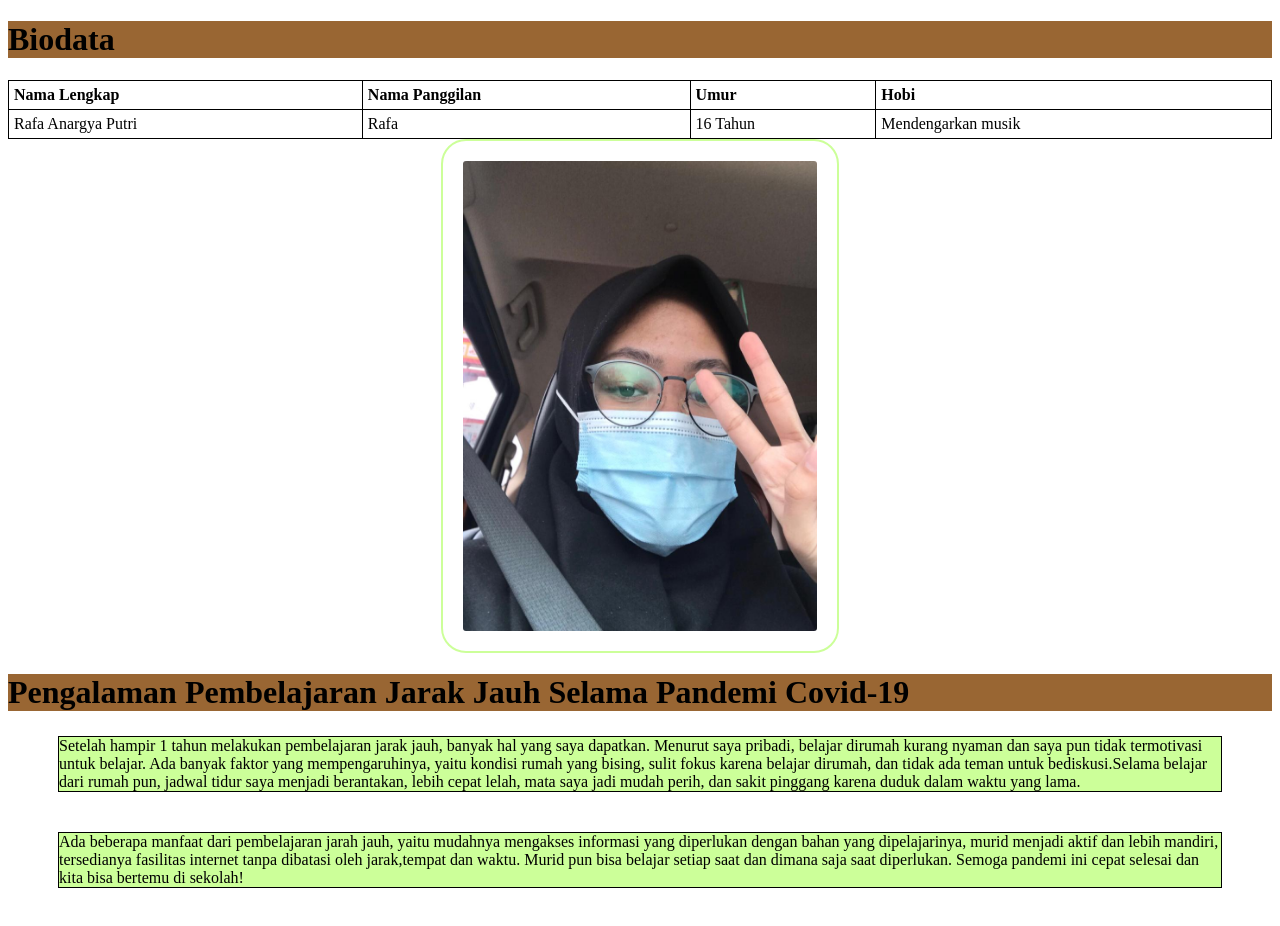
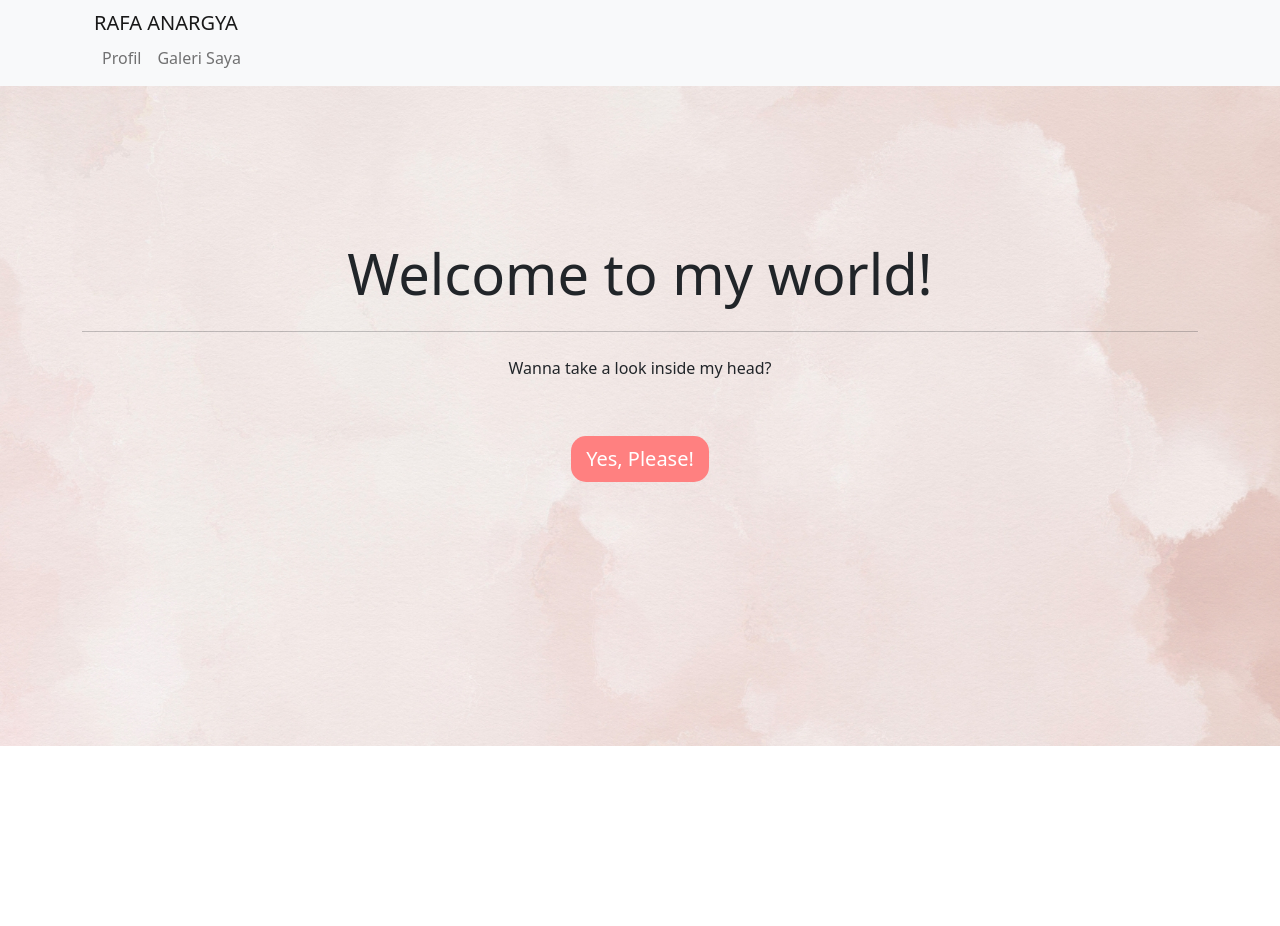
Before and after one commit to rafaanargya/rafaanargya.github.io, a plain HTML site: page index.html in a window 1280 px wide. Shown: the top 926 px of the page. Drawn offline with nearby package versions, Linux system fonts and the light colour scheme.

Commit message:
Add files via upload

```diff
--- a/index.html
+++ b/index.html
@@ -1,84 +1,64 @@
-<!DOCTYPE html>
-<html>
-<head>
-	<title>Rafa Anargya Putri</title>
-<style>
-table, th, td {
-  border: 1px solid black;
-  border-collapse: collapse;
-}
-th, td {
-  padding: 5px;
-}
-th {
-  text-align: left;
-}
-</style>
-</head>
-<body>
+<!doctype html>
+<html lang="en">
+  <head>
+    <!-- Required meta tags -->
+    <meta charset="utf-8">
+    <meta name="viewport" content="width=device-width, initial-scale=1">
 
-<h1 style="background-color:#996633;">Biodata</h1>
-<table style="width:100%">
-  <tr>
-    <th>Nama Lengkap</th>
-    <th>Nama Panggilan</th>
-    <th>Umur</th>
-    <th>Hobi</th>
-  </tr>
-  <tr>
-    <td>Rafa Anargya Putri</td>
-    <td>Rafa</td>
-    <td>16 Tahun</td>
-    <td>Mendengarkan musik</td>
-  </tr>
-</table>
+    <!-- Bootstrap CSS -->
+    <link href="https://cdn.jsdelivr.net/npm/bootstrap@5.0.1/dist/css/bootstrap.min.css" rel="stylesheet" integrity="sha384-+0n0xVW2eSR5OomGNYDnhzAbDsOXxcvSN1TPprVMTNDbiYZCxYbOOl7+AMvyTG2x" crossorigin="anonymous">
 
-<style>
+    <link rel="stylesheet" type="text/css" href="style.css">
 
-  #rcorners2 {
-  border-radius: 25px;
-  border: 2px solid #ccff99;
-  padding: 20px;
-  width: 200px;
-  height: 150px;
-}
-img {
-  display: block;
-  margin-left: auto;
-  margin-right: auto;
-}
-</style>
+    <title>Hello, world!</title>
+  </head>
+  <body id="page-top">
 
-<img src="Rafa-Anargya.jpeg" alt="Rafa-Anargya" id="rcorners2" style="width:354px;height:470px;">
+        <nav class="navbar navbar-expand-lg navbar-light bg-light fixed-top" id="mainNav">
+          <div class="container">
+      <div class="container-fluid">
+        <a class="navbar-brand" href="#page-top">RAFA ANARGYA</a>
+        <button class="navbar-toggler navbar-toggler-right" type="button" data-bs-toggle="collapse" data-bs-target="#navbarNav" aria-controls="navbarNav" aria-expanded="false" aria-label="Toggle navigation">
+          <span class="navbar-toggler-icon"></span>
+        </button>
+        <div class="collapse navbar-collapse" id="navbarNav">
+          <ul class="navbar-nav ml-auto">
+            <li class="nav-item active">
+              <a class="nav-link js-scroll-trigger" href="profil.html">Profil</a>
+            </li>
+            <li class="nav-item">
+              <a class="nav-link js-scroll-trigger" href="fotogaleri.html">Galeri Saya</a>
+            </li>
 
 
-<style>
-div {
-  border: 1px solid black;
-  margin-top:25px;
-  margin-bottom: 40px;
-  margin-right: 50px;
-  margin-left: 50px;
-  background-color: #ccff99;
-}
-</style>
+          </ul>
+        </div>
+        </div>
+      </nav>
 
-<h1 style="background-color:#996633;">Pengalaman Pembelajaran Jarak Jauh Selama Pandemi Covid-19</h1>
+      <br><br><br><br>
 
-<div>Setelah hampir 1 tahun melakukan pembelajaran jarak jauh, banyak hal yang saya dapatkan. Menurut saya pribadi, belajar dirumah kurang nyaman dan saya pun tidak termotivasi untuk belajar. Ada banyak faktor yang mempengaruhinya, yaitu kondisi rumah yang bising, sulit fokus karena belajar dirumah, dan tidak ada teman untuk bediskusi.Selama belajar dari rumah pun, jadwal tidur saya menjadi berantakan, lebih cepat lelah, mata saya jadi mudah perih, dan sakit pinggang karena duduk dalam waktu yang lama.</div>
+      <div class="jumbotron jumbotron-fluid">
+      <div class="container">
+        <br><br><br><br><br><br><br><br><br><br><br>
+        <h1 class="display-4">Welcome to my world!</h1>
+        <hr class="my-4">
+        <p> Wanna take a look inside my head? </p>
+        <a class="btn btn-primary btn-lg" href="#" role="button">Yes, Please!</a>
+        </div>
+      </div>
 
-<style>
-div {
-  border: 1px solid black;
-  margin-top:25px;
-  margin-bottom: 40px;
-  margin-right: 50px;
-  margin-left: 50px;
-  background-color: #ccff99;
-}
-</style>
+    <br><br><br><br><br><br><br><br><br><br><br><br><br><br><br><br><br><br><br><br><br><br><br><br><br><br><br><br><br><br><br><br><br><br><br><br><br><br><br><br><br><br><br><br><br><br><br><br><br><br><br><br><br><br><br><br><br><br><br><br><br><br><br><br><br><br><br><br><br><br><br><br><br><br><br><br><br><br><br><br><br><br><br><br><br><br><br><br><br><br><br><br><br><br><br><br><br><br><br><br><br><br><br><br><br><br><br><br><br><br><br><br><br><br><br><br><br><br><br><br><br><br><br><br><br><br><br><br><br><br><br><br><br><br><br><br><br><br><br>
 
-<div>Ada beberapa manfaat dari pembelajaran jarah jauh, yaitu mudahnya mengakses informasi yang diperlukan dengan bahan yang dipelajarinya, murid menjadi aktif dan lebih mandiri, tersedianya fasilitas internet tanpa dibatasi oleh jarak,tempat dan waktu. Murid pun bisa belajar setiap saat dan dimana saja saat diperlukan. Semoga pandemi ini cepat selesai dan kita bisa bertemu di sekolah!</div>
+    <!-- Optional JavaScript; choose one of the two! -->
 
-</body>
+    <!-- Option 1: Bootstrap Bundle with Popper -->
+    <script src="https://cdn.jsdelivr.net/npm/bootstrap@5.0.1/dist/js/bootstrap.bundle.min.js" integrity="sha384-gtEjrD/SeCtmISkJkNUaaKMoLD0//ElJ19smozuHV6z3Iehds+3Ulb9Bn9Plx0x4" crossorigin="anonymous"></script>
+
+    <!-- Option 2: Separate Popper and Bootstrap JS -->
+    <!--
+    <script src="https://cdn.jsdelivr.net/npm/@popperjs/core@2.9.2/dist/umd/popper.min.js" integrity="sha384-IQsoLXl5PILFhosVNubq5LC7Qb9DXgDA9i+tQ8Zj3iwWAwPtgFTxbJ8NT4GN1R8p" crossorigin="anonymous"></script>
+    <script src="https://cdn.jsdelivr.net/npm/bootstrap@5.0.1/dist/js/bootstrap.min.js" integrity="sha384-Atwg2Pkwv9vp0ygtn1JAojH0nYbwNJLPhwyoVbhoPwBhjQPR5VtM2+xf0Uwh9KtT" crossorigin="anonymous"></script>
+    -->
+  </body>
 </html>
--- /dev/null
+++ b/style.css
@@ -0,0 +1,18 @@
+.jumbotron {
+	background-image: url(slide2.jpg);
+	background-size: cover;
+	height:770px ;
+	text-align: center;
+	margin-top: -120px;
+}
+.jumbotron p{
+	font-style:25px;
+}
+.jumbotron .btn {
+	background-color:#FF8080;
+	border:none;
+	border-radius:15px;
+	padding-right:15px;
+	padding-left:15px;
+	margin-top:40px;
+}
```
Also changed, not shown: fotogaleri.html (added, +77 -0 lines), profil.html (added, +63 -0 lines), delapan.jpeg (added), dua.jpeg (added), empat.jpeg (added), enam.jpeg (added), lima.jpeg (added), satu.jpeg (added), sembilan.jpeg (added), sepuluh.jpeg (added), slide1.jpeg (added), slide2.jpg (added), tiga.jpeg (added), tujuh.jpeg (added).
